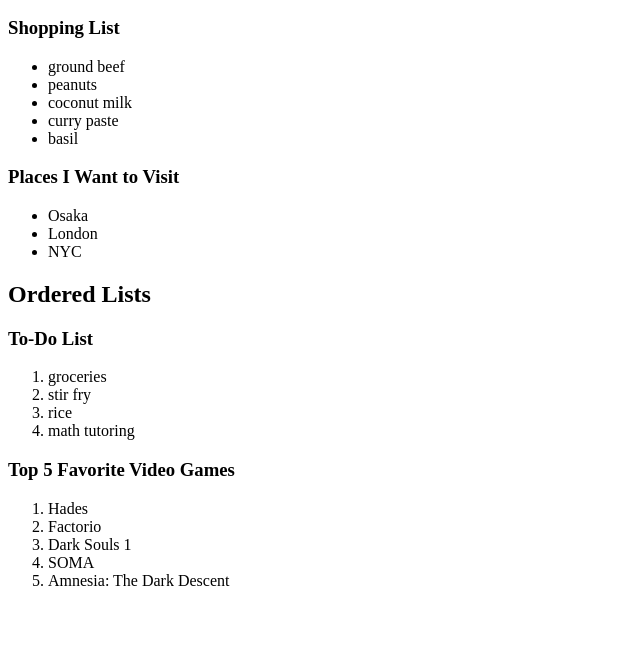
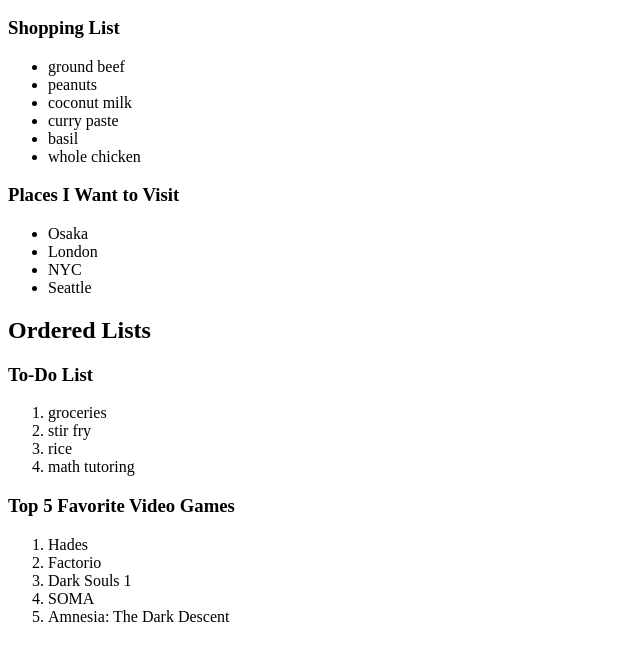
Before and after one commit to Dragonappendix/the-odin-project, a plain HTML site: page html-practice/listpractice.html in a window 1280 px wide. Shown: the part 110-770 px from the top of the page, without its empty margins (0-640 px from the left). Drawn offline with Linux system fonts and the light colour scheme.

Commit message:
Added Ashley's place to visit and desire for whole chicken.

```diff
--- a/html-practice/listpractice.html
+++ b/html-practice/listpractice.html
@@ -15,6 +15,7 @@
         <li>coconut milk</li>
         <li>curry paste</li>
         <li>basil</li>
+        <li>whole chicken</li>
     </ul>
 
     <h3>Places I Want to Visit</h3>
@@ -22,6 +23,7 @@
         <li>Osaka</li>
         <li>London</li>
         <li>NYC</li>
+        <li>Seattle</li>
     </ul>
 
     <h2>Ordered Lists</h2>
```
